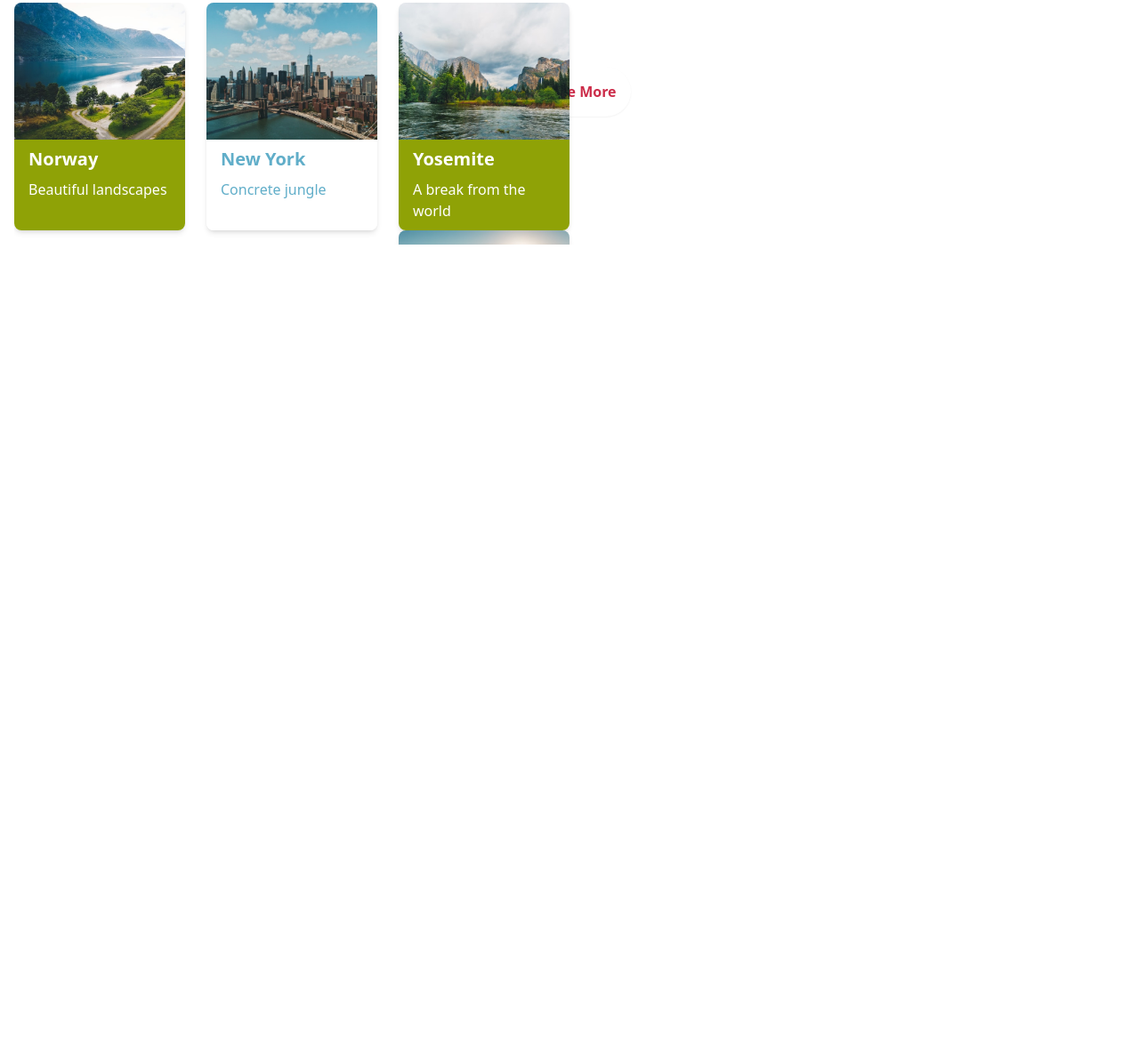
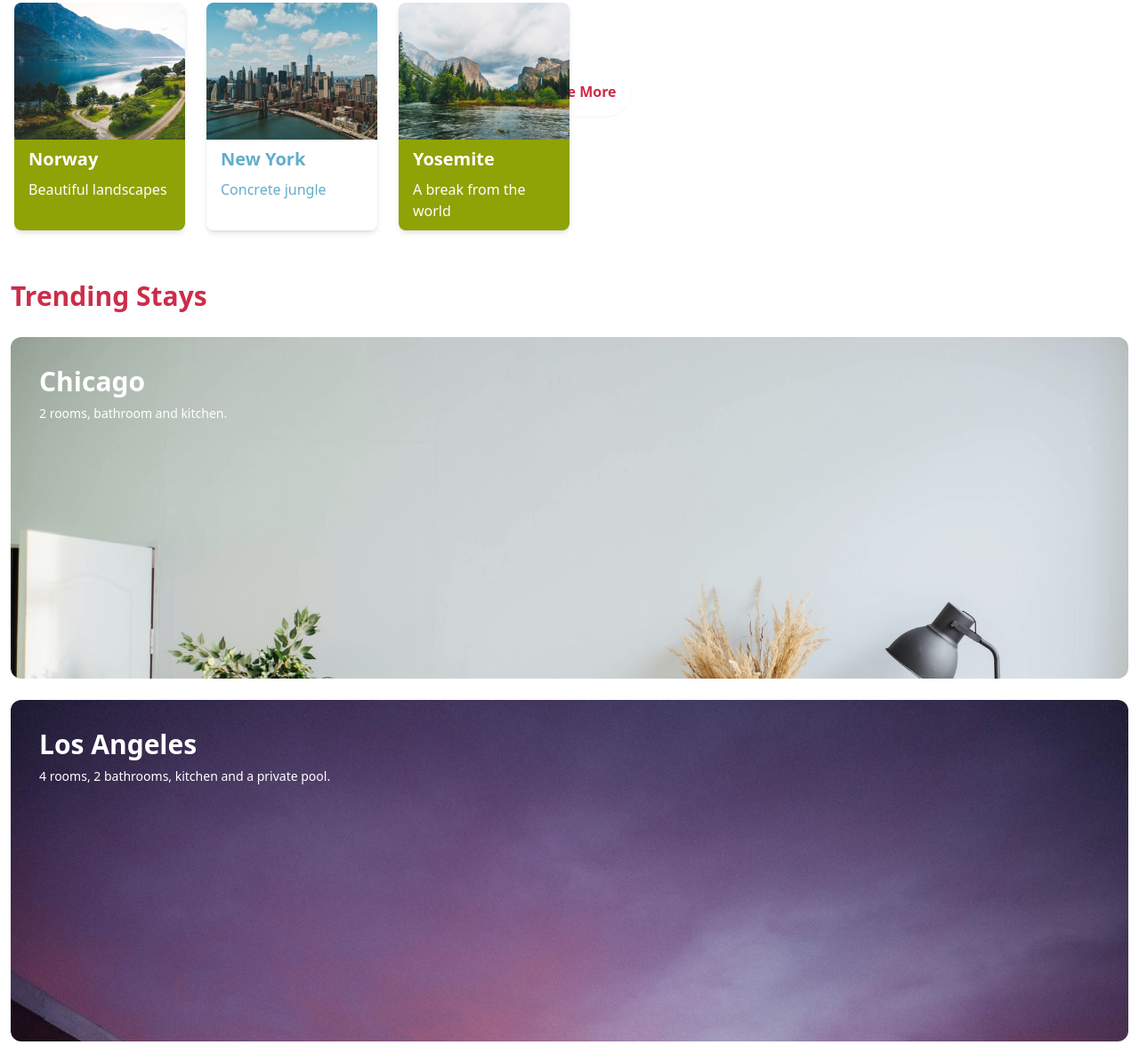
Before and after one commit to evelynrodriguezc/AeroZap, a website: page public/index.html in a window 1280 px wide. Shown: the part 373-1548 px from the top of the page at 89% size. Before the commit the page ends 800 px from the top, so only its background shows below. Drawn offline with Linux system fonts and the light colour scheme.

Commit message:
trending stays sections

```diff
--- a/public/index.html
+++ b/public/index.html
@@ -30,46 +30,42 @@
       <p class="text-3xl font-semibold text-primary">Our Recommendations</p>
       <div class="w-auto h-auto items-center mt-6 pb-4 overflow-x-auto overscroll-x-contain flex space-x-6 overflow-y-hidden">
 
-        <div class="Card">
+        <div class="card">
           <div class="w-full h-3/5 rounded-t-lg bg-norway bg-cover"></div>
           <div class="w-full h-2/5 rounded-b-lg bg-secondary">
             <p class="text-white font-bold text-xl px-4 py-2">Norway</p>
             <p class="text-white text-base px-4">Beautiful landscapes</p>
           </div>
         </div>
-        <div class="Card">
+        <div class="card">
           <div class="w-full h-3/5 rounded-t-lg bg-new_york bg-cover"></div>
           <div class="w-full h-2/5 rounded-b-lg bg-white">
             <p class="text-terciary font-bold text-xl px-4 py-2">New York</p>
             <p class="text-terciary text-base px-4">Concrete jungle</p>
           </div>
         </div>
-        <div class="Card">
+        <div class="card">
           <div class="w-full h-3/5 rounded-t-lg bg-yosemite bg-cover"></div>
           <div class="w-full h-2/5 rounded-b-lg bg-secondary">
             <p class="text-white font-bold text-xl px-4 py-2">Yosemite</p>
             <p class="text-white text-base px-4">A break from the world</p>
           </div>
-        <div class="Card">
-            <div class="w-full h-3/5 rounded-t-lg bg-seattle bg-cover"></div>
-            <div class="w-full h-2/5 rounded-b-lg bg-white">
-              <p class="text-terciary font-bold text-xl px-4 py-2">Seattle</p>
-              <p class="text-terciary text-base px-4">Big City</p>
-            </div>
         </div>
-        <div class="Card">
-          <div class="w-full h-3/5 rounded-t-lg bg-switzerland bg-cover"></div>
-          <div class="w-full h-2/5 rounded-b-lg bg-secondary">
-            <p class="text-white font-bold text-xl px-4 py-2">Switzerland</p>
-            <p class="text-white text-base px-4">Big City</p>
-          </div>
-      </div>
-
-
-      </div>
       </div>
     </div>
-    <div id="rentas_destacadas"></div>
+    <div class="px-3 h-full w-full" id="trending_stays">
+      <p class="text-3xl text-primary font-semibold pb-6 mt-6">Trending Stays</p>
+      <div class="w-full h-full flex flex-col space-y-6 items-center justify-center">
+        <div class="w-full h-96 bg-chicago bg-cover rounded-xl">
+          <p class="card_title">Chicago</p>
+          <p class="card_description">2 rooms, bathroom and kitchen.</p>
+        </div>
+        <div class="w-full h-96 bg-LA bg-cover rounded-xl">
+          <p class="card_title">Los Angeles</p>
+          <p class="card_description">4 rooms, 2 bathrooms, kitchen and a private pool.</p>
+        </div>
+      </div>
+    </div>
   </section>
   <footer>
 
--- a/src/css/tailwind.css
+++ b/src/css/tailwind.css
@@ -2,6 +2,14 @@
 @tailwind components;
 @tailwind utilities;
 
-.Card{
+.card{
     @apply w-48 h-64 shadow-md rounded-lg shrink-0 snap-center transform transition-all hover:-translate-y-4 hover:shadow-xl
 }
+
+.card_title{
+    @apply text-3xl px-8 pt-8 pb-2 font-semibold text-white
+}
+
+.card_description{
+    @apply text-sm pl-8 text-white mr-24
+}
--- a/tailwind.config.js
+++ b/tailwind.config.js
@@ -5,7 +5,8 @@ module.exports = {
       primary: "#CC2D4A",
       secondary: "#8FA206",
       terciary: "#61AEC9",
-      white: "#FFFF"
+      white: "#FFFF",
+      black: "#0000",
     },
     extend: {
       backgroundColor: (theme) => ({
```
Also changed, not shown: public/css/tailwind.css.
